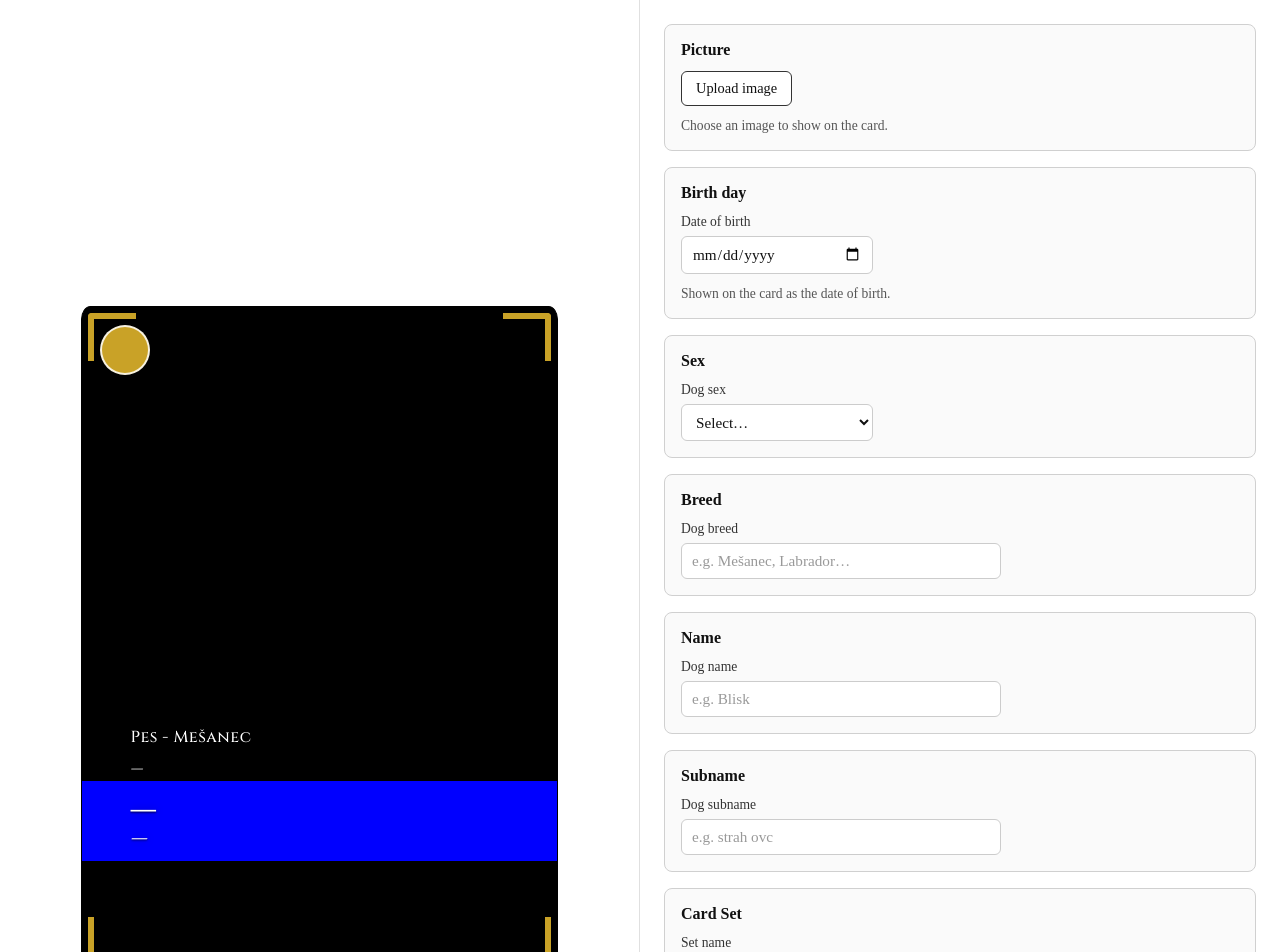
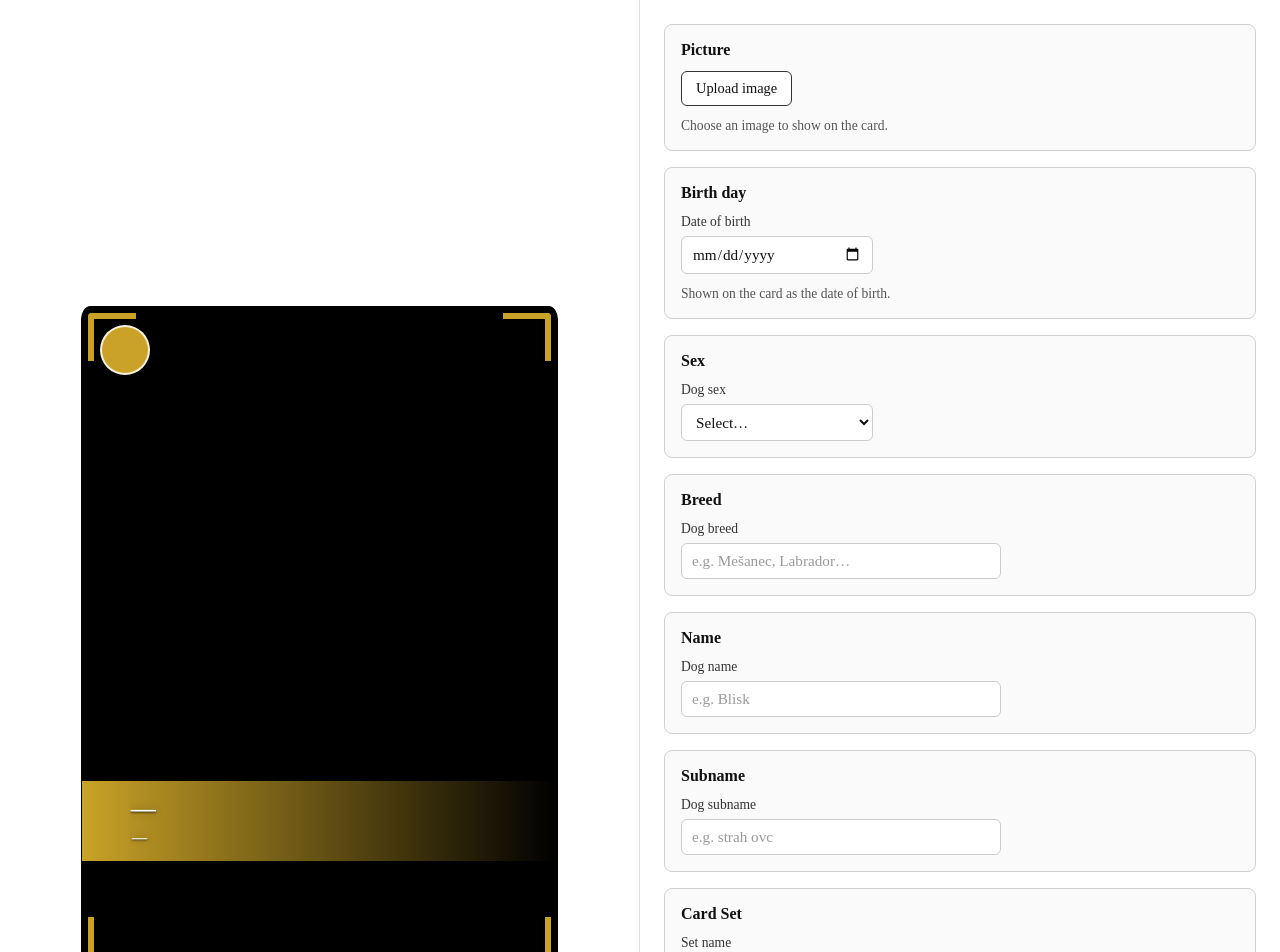
Before and after one commit to zprima/cardcreator, a React (Vite) app: page / in a window 1280 px wide. Shown: the top 952 px of the page. Built offline with nearby package versions, Linux system fonts and the light colour scheme.

Commit message:
placements

```diff
--- a/src/App.tsx
+++ b/src/App.tsx
@@ -56,6 +56,8 @@ function App() {
           name={name}
           subname={subname}
           cardSet={cardSet}
+          breed={breed}
+          sex={sex}
         />
       </section>
       <section className="app__controls" aria-label="Controls">
--- a/src/components/Card.css
+++ b/src/components/Card.css
@@ -113,6 +113,47 @@
     0 2px 6px rgba(0, 0, 0, 0.55);
 }
 
+.card__metaStrip {
+  position: absolute;
+  top: 14px;
+  right: 14px;
+  z-index: 4;
+  max-width: 55%;
+  display: flex;
+  flex-direction: column;
+  align-items: flex-end;
+  gap: 2px;
+  pointer-events: none;
+  text-align: right;
+}
+
+.card__breed,
+.card__sex {
+  color: #fff;
+  white-space: nowrap;
+  overflow: hidden;
+  text-overflow: ellipsis;
+  max-width: 100%;
+  text-shadow:
+    0 1px 2px rgba(0, 0, 0, 0.85),
+    0 0 4px rgba(0, 0, 0, 0.5);
+}
+
+.card__breed {
+  font-family: Cinzel, 'Palatino Linotype', Palatino, serif;
+  font-size: 14px;
+  font-weight: 600;
+  letter-spacing: 0.03em;
+}
+
+.card__sex {
+  font-size: 12px;
+  font-weight: 500;
+  letter-spacing: 0.04em;
+  text-transform: capitalize;
+  opacity: 0.95;
+}
+
 .card__cardSet {
   position: absolute;
   right: 14px;
@@ -133,46 +174,24 @@
     0 0 4px rgba(0, 0, 0, 0.5);
 }
 
-.card__type {
-  position: absolute;
-  left: 0;
-  right: 0;
-  bottom: 218px; /* above dateofbirth + description */
-  height: 32px;
-  width: 100%;
-  box-sizing: border-box;
-  z-index: 1;
-  display: flex;
-  align-items: center;
-  padding: 0 12px 0 48px;
-  font-family: Cinzel, 'Palatino Linotype', Palatino, serif;
-  font-size: 16px;
-  font-weight: 500;
-  letter-spacing: 0.03em;
-  color: #fff;
-  overflow: hidden;
-  white-space: nowrap;
-  text-overflow: ellipsis;
-}
-
 .card__dateofbirth {
   position: absolute;
-  left: 0;
-  right: 0;
-  bottom: 190px; /* between type strip and description */
-  height: 28px;
-  width: 100%;
-  box-sizing: border-box;
-  z-index: 1;
-  display: flex;
-  align-items: center;
-  padding: 0 12px 0 48px;
-  font-size: 14px;
-  font-weight: 400;
+  left: 14px;
+  bottom: 12px;
+  z-index: 4;
+  max-width: 45%;
+  font-size: 12px;
+  font-weight: 500;
+  letter-spacing: 0.04em;
   color: #fff;
+  text-align: left;
+  white-space: nowrap;
   overflow: hidden;
-  white-space: nowrap;
   text-overflow: ellipsis;
+  pointer-events: none;
+  text-shadow:
+    0 1px 2px rgba(0, 0, 0, 0.85),
+    0 0 4px rgba(0, 0, 0, 0.5);
 }
 
 .card__description {
@@ -182,7 +201,12 @@
   bottom: 110px;
   height: 80px;
   width: 100%;
-  background: blue;
+  background: linear-gradient(
+    to right,
+    var(--season-accent) 0%,
+    color-mix(in srgb, var(--season-accent) 55%, transparent) 45%,
+    transparent 100%
+  );
   box-sizing: border-box;
   z-index: 1;
   display: flex;
--- a/src/components/Card.tsx
+++ b/src/components/Card.tsx
@@ -9,6 +9,8 @@ type CardProps = {
   name?: string
   subname?: string
   cardSet?: string
+  breed?: string
+  sex?: string
 }
 
 function Card({
@@ -18,9 +20,16 @@ function Card({
   name,
   subname,
   cardSet,
+  breed,
+  sex,
 }: CardProps) {
   const seasonColor = season?.color ?? '#c9a227'
   const cardSetLabel = cardSet?.trim() || ''
+  const breedLabel = breed?.trim() || ''
+  const sexLabel = sex?.trim()
+    ? sex.trim().charAt(0).toUpperCase() + sex.trim().slice(1)
+    : ''
+  const showMetaStrip = Boolean(breedLabel || sexLabel)
 
   return (
     <div
@@ -33,10 +42,6 @@ function Card({
           {imageUrl ? (
             <img className="card__image" src={imageUrl} alt="Card art" />
           ) : null}
-        </div>
-        <div className="card__type">Pes - Mešanec</div>
-        <div className="card__dateofbirth">
-          {birthDateLabel ?? '—'}
         </div>
         <div className="card__description">
           <div className="card__name">{name?.trim() || '—'}</div>
@@ -59,6 +64,17 @@ function Card({
         {season ? <SeasonSymbol season={season.id} /> : null}
       </div>
 
+      {showMetaStrip ? (
+        <div className="card__metaStrip">
+          {breedLabel ? <div className="card__breed">{breedLabel}</div> : null}
+          {sexLabel ? <div className="card__sex">{sexLabel}</div> : null}
+        </div>
+      ) : null}
+
+      {birthDateLabel ? (
+        <div className="card__dateofbirth">{birthDateLabel}</div>
+      ) : null}
+
       {cardSetLabel ? (
         <div className="card__cardSet">{cardSetLabel}</div>
       ) : null}
--- a/src/seasons.ts
+++ b/src/seasons.ts
@@ -11,7 +11,7 @@ export const SEASONS: Record<SeasonId, Season> = {
   spring: {
     id: 'spring',
     label: 'Spring',
-    color: '#00FF6A',
+    color: '#0de427',
   },
   summer: {
     id: 'summer',
@@ -26,7 +26,7 @@ export const SEASONS: Record<SeasonId, Season> = {
   winter: {
     id: 'winter',
     label: 'Winter',
-    color: '#00C8FF',
+    color: '#006ffe',
   },
 }
 
```
